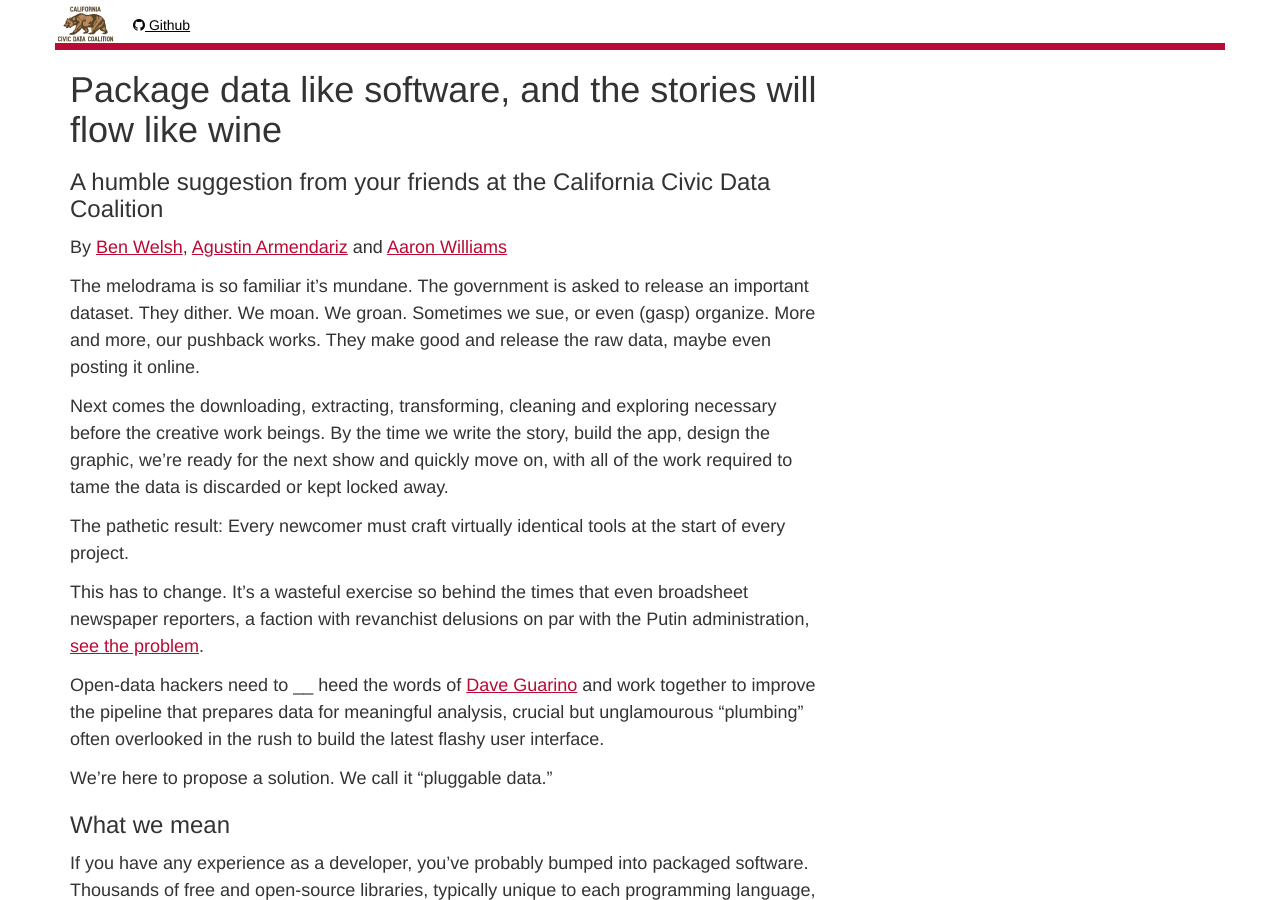
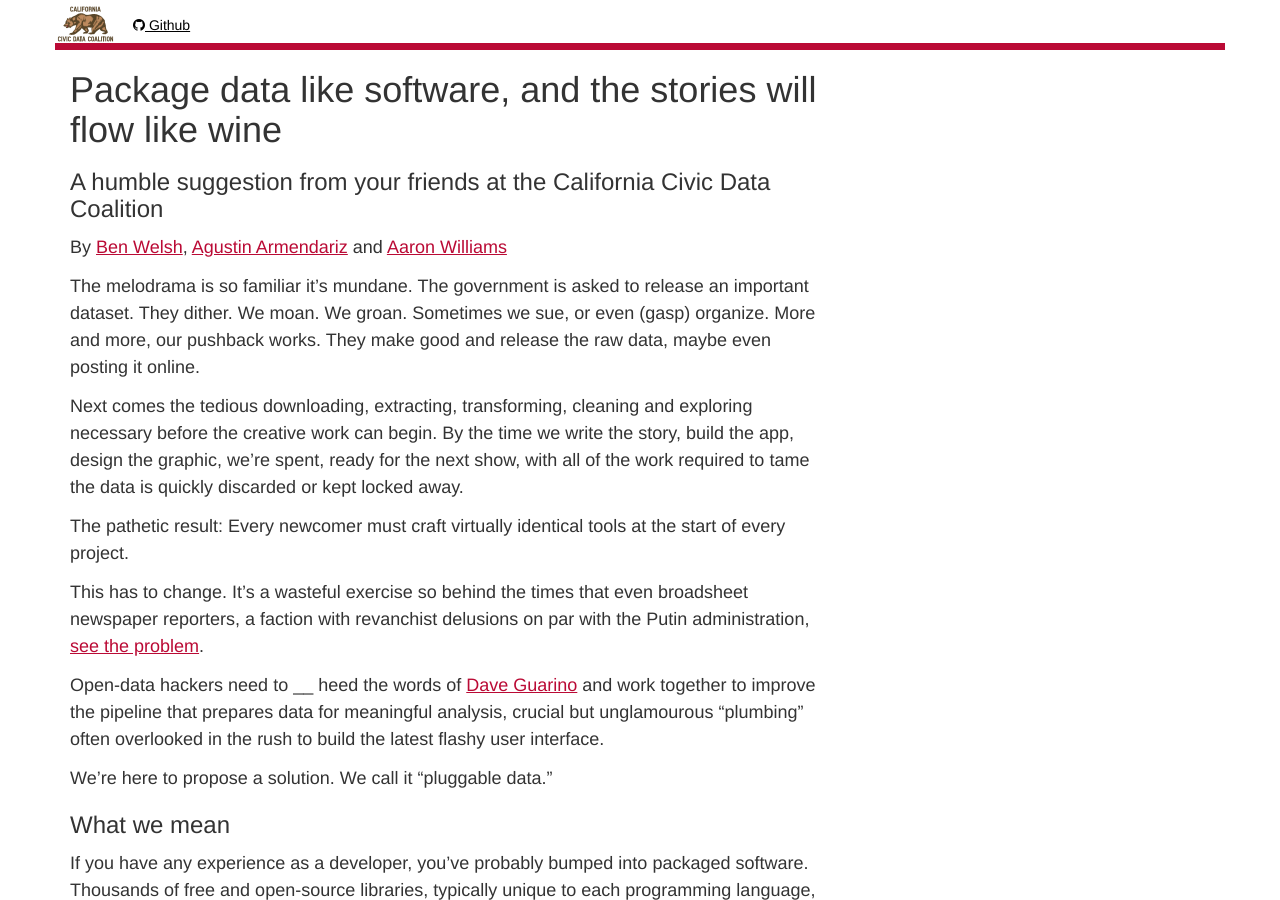
Before and after one commit to palewire/californiacivicdata.org, a Jekyll site: the page built from _posts/2015-01-01-pluggable-data.markdown, in a window 1280 px wide and 900 px high. Built offline with Jekyll 4.4.1, drawn with Linux system fonts in a browser that asks for light colours.

Commit message:
Updated 2015-01-01-pluggable-data.markdown

```diff
--- a/_posts/2015-01-01-pluggable-data.markdown
+++ b/_posts/2015-01-01-pluggable-data.markdown
@@ -12,7 +12,7 @@
 
 The melodrama is so familiar it's mundane. The government is asked to release an important dataset. They dither. We moan. We groan. Sometimes we sue, or even (gasp) organize. More and more, our pushback works. They make good and release the raw data, maybe even posting it online.
 
-Next comes the downloading, extracting, transforming, cleaning and exploring necessary before the creative work beings. By the time we write the story, build the app, design the graphic, we're ready for the next show and quickly move on, with all of the work required to tame the data is discarded or kept locked away.
+Next comes the tedious downloading, extracting, transforming, cleaning and exploring necessary before the creative work can begin. By the time we write the story, build the app, design the graphic, we're spent, ready for the next show, with all of the work required to tame the data is quickly discarded or kept locked away.
 
 The pathetic result: Every newcomer must craft virtually identical tools at the start of every project.
 
```
